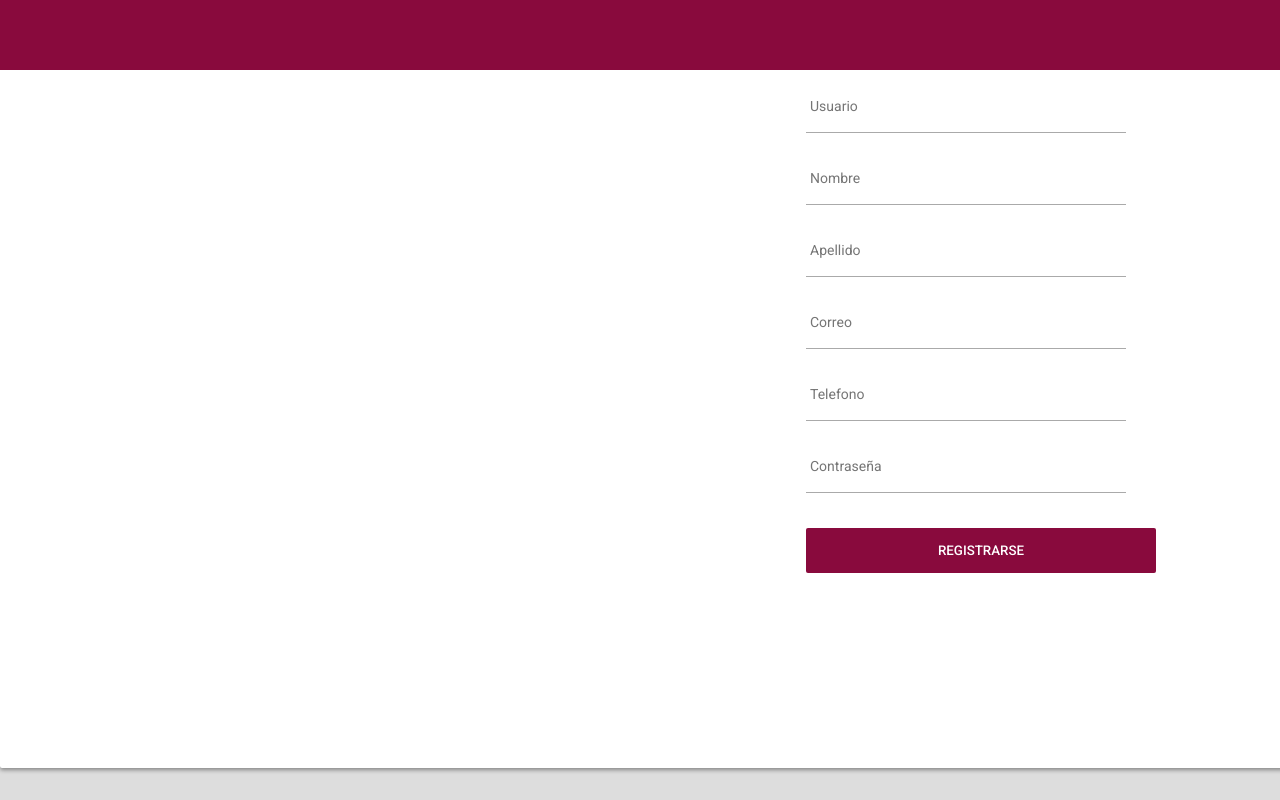
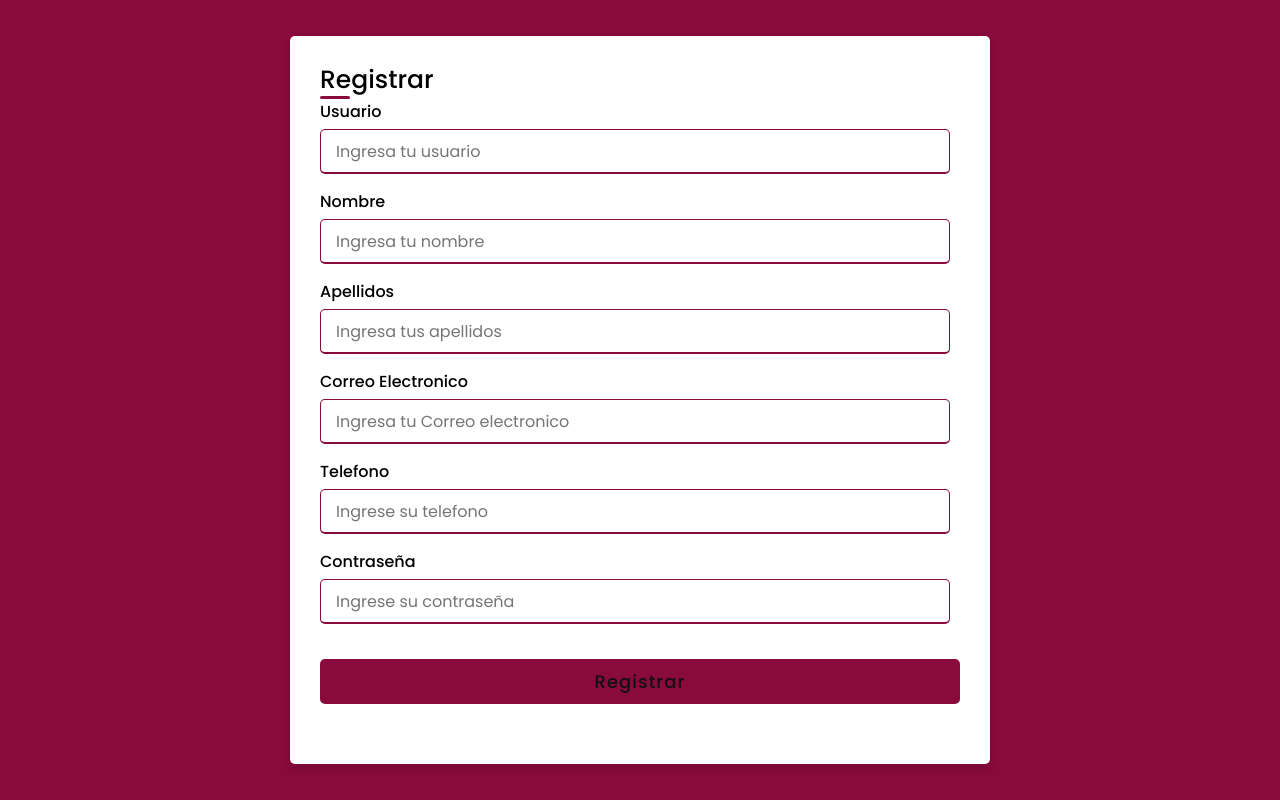
Before and after one commit to beto519/Overcrowded, a PHP site: page /Registrar.php in a window 1280 px wide; the page is wider, and only the part inside the window is pictured. Run offline with PHP 8.4, Linux system fonts and the light colour scheme; data that the repository does not hold is empty.

Commit message:
cambio en diseño

```diff
--- a/Registrar.php
+++ b/Registrar.php
@@ -40,23 +40,43 @@
     <link href="css/style_registrar.css" rel="stylesheet" type="text/css" />
     <title>Registrar</title>
 </head>
-
-<div id="login-box">
-<div id="cuadro" >
-</div>
-  <form action="Registrar.php" method="post">
-  <div class="right">
-
-    <input type="text" name="username" placeholder="Usuario" value="<?php if(isset($_POST['username'])) echo $_POST['username']; ?>"/>
-    <input type="text" name="name" placeholder="Nombre" value="<?php if(isset($_POST['name'])) echo $_POST['name']; ?>"/>
-    <input type="text" name="last_name" placeholder="Apellido" value="<?php if(isset($_POST['last_name'])) echo $_POST['last_name']; ?>"/>
-    <input type="text" name="email" placeholder="Correo" value="<?php if(isset($_POST['email'])) echo $_POST['email']; ?>"/>
-    <input type="text" name="phone" placeholder="Telefono" value="<?php if(isset($_POST['phone'])) echo $_POST['phone']; ?>"/>
-    <input type="password" name="password" placeholder="Contraseña" value="<?php if(isset($_POST['password'])) echo $_POST['password']; ?>"/>
-
-
-    <input type="submit" name="registrar_send" value="Registrarse" />
+<body>
+<form class="container_1" action="Registrar.php" method="post">
+  <div>
+    <div class="title">Registrar</div>
+    <div class="content">
+      <form action="#">
+        <div class="user-details">
+          <div class="input-box">
+            <span class="details">Usuario</span>
+            <input type="text" name="username" placeholder="Ingresa tu usuario" value="<?php if(isset($_POST['username'])) echo $_POST['username']; ?>"/>
+          </div>
+          <div class="input-box">
+            <span class="details">Nombre</span>
+            <input type="text" name="name" placeholder="Ingresa tu nombre" value="<?php if(isset($_POST['name'])) echo $_POST['name']; ?>"/>
+          </div>
+          <div class="input-box">
+            <span class="details">Apellidos</span>
+            <input type="text" name="last_name" placeholder="Ingresa tus apellidos"  value="<?php if(isset($_POST['last_name'])) echo $_POST['last_name']; ?>"/>
+          </div>
+          <div class="input-box">
+            <span class="details">Correo Electronico</span>
+            <input type="text" name="email" placeholder="Ingresa tu Correo electronico" value="<?php if(isset($_POST['email'])) echo $_POST['email']; ?>"/>
+          </div>
+          <div class="input-box">
+            <span class="details">Telefono</span>
+            <input type="text" name="phone" placeholder="Ingrese su telefono"  value="<?php if(isset($_POST['phone'])) echo $_POST['phone']; ?>"/>
+          </div>
+          <div class="input-box">
+            <span class="details">Contraseña</span>
+            <input type="password" name="password" placeholder="Ingrese su contraseña" value="<?php if(isset($_POST['password'])) echo $_POST['password']; ?>"/>
+          </div>
+        </div>
+        <div class="button">
+          <input type="submit" name="registrar_send" value="Registrar"/>
+        </div>
+    </div>
   </div>
   </form>
-</div>
+</body>
 </html>
--- a/css/style_registrar.css
+++ b/css/style_registrar.css
@@ -1,109 +1,115 @@
-@import url(https://fonts.googleapis.com/css?family=Roboto:400,300,500);
-*:focus {
+@import url('https://fonts.googleapis.com/css2?family=Poppins:wght@200;300;400;500;600;700&display=swap');
+*{
+  margin: 0;
+  padding: 0;
+  box-sizing: border-box;
+  font-family: 'Poppins',sans-serif;
+}
+body{
+  height: 100vh;
+  display: flex;
+  justify-content: center;
+  align-items: center;
+  padding: 10px;
+  background: #890A3D;
+}
+.container_1{
+  margin: 3% auto;
+  max-width: 700px;
+  width: 100%;
+  background-color: #fff;
+  padding: 25px 30px;
+  border-radius: 5px;
+  box-shadow: 0 5px 10px rgba(0,0,0,0.15);
+}
+.container_1 .title{
+  font-size: 25px;
+  font-weight: 500;
+  position: relative;
+}
+.container_1 .title::before{
+  content: "";
+  position: absolute;
+  left: 0;
+  bottom: 0;
+  height: 3px;
+  width: 30px;
+  border-radius: 5px;
+  background: linear-gradient(135deg, #890A3D, #890A3D);
+}
+.content form .user-details{
+  display: flex;
+  flex-wrap: wrap;
+  justify-content: space-between;
+  margin: 20px 0 12px 0;
+}
+form .user-details .input-box{
+  margin-bottom: 15px;
+  width: calc(100% / 2 - 20px);
+}
+form .input-box span.details{
+  display: block;
+  font-weight: 500;
+  margin-bottom: 5px;
+}
+.user-details .input-box input{
+  height: 45px;
+  width: 210%;
   outline: none;
+  font-size: 16px;
+  border-radius: 5px;
+  padding-left: 15px;
+  border: 1px solid #ccc;
+  border-bottom-width: 2px;
+  transition: all 0.3s ease;
+}
+.user-details .input-box input:focus,
+.user-details .input-box input:valid{
+  border-color: #890A3D;
 }
 
-body {
-  margin: 0;
-  padding: 0;
-  background: #DDD;
-  font-size: 14px;
-  color: #222;
-  font-family: 'Roboto', sans-serif;
-  font-weight: 300;
-
+ form .button{
+   height: 45px;
+   margin: 35px 0
  }
-#cuadro{
-  position: absolute;
-  width: 1366px;
-  height: 70px;
+ form .button input{
+   height: 100%;
+   width: 100%;
+   border-radius: 5px;
+   border: none;
+   color: #111;
+   font-size: 18px;
+   font-weight: 500;
+   letter-spacing: 1px;
+   cursor: pointer;
+  justify-content: center;
    background: #890A3D;
  }
-#login-box {
-  position: relative;
-  box-sizing: border-box;
-  width: 1366px;
-  height: 768px;
-  background: #FFF;
-  border-radius: 2px;
-  box-shadow: 0 2px 4px rgba(0, 0, 0, 0.4);
+ form .button input:hover{
+  /* transform: scale(0.99); */
+  background:  #890A3D;
   }
-
-.right {
-  position: absolute;
-  margin: 3% auto;
-  top: 0;
- right: 300px;
-  box-sizing: border-box;
-  padding: 40px;
-  width: 300px;
-  height: 400px;
+ @media(max-width: 584px){
+ .container{
+  max-width: 100%;
 }
-
-h1 {
-  margin: 0 0 20px 0;
-  font-weight: 400;
-  font-size: 30px;
+form .user-details .input-box{
+    margin-bottom: 15px;
+    width: 100%;
   }
-
-input[type="text"],
-input[type="password"] {
-  display: block;
-  box-sizing: border-box;
-  margin-bottom: 20px;
-  padding: 4px;
-  width: 320px;
-  height: 52px;
-  border: none;
-  border-bottom: 1px solid #AAA;
-  font-family: 'Roboto', sans-serif;
-  font-weight: 400;
-  font-size: 14px;
-  transition: 0.2s ease;
+  form .category{
+    width: 100%;
   }
-
-input[type="text"]:focus,
-input[type="password"]:focus {
-  border-bottom: 2px solid #890A3D;
-  color: #000000;
-  transition: 0.2s ease;
+  .content form .user-details{
+    max-height: 300px;
+    overflow-y: scroll;
   }
-
-input[type="submit"] {
-  margin-top: 15px;
-  width: 350px;
-  height: 45px;
-  background: #890A3D;
-  border: none;
-  border-radius: 2px;
-  color: #FFF;
-  font-family: 'Roboto', sans-serif;
-  font-weight: 500;
-  text-transform: uppercase;
-  transition: 0.1s ease;
-  cursor: pointer;
+  .user-details::-webkit-scrollbar{
+    width: 5px;
   }
-
-input[type="submit"]:hover,
-input[type="submit"]:focus {
-  opacity: 0.8;
-  box-shadow: 0 2px 4px rgba(0, 0, 0, 0.4);
-  transition: 0.1s ease;
   }
-
-input[type="submit"]:active {
-  opacity: 1;
-  box-shadow: 0 1px 2px rgba(0, 0, 0, 0.4);
-  transition: 0.1s ease;
+  @media(max-width: 459px){
+  .container .content .category{
+    flex-direction: column;
   }
-/*Formulario*/
-.header {
-  color: #36A0FF;
-  font-size: 27px;
-  padding: 10px;
 }
-
-.bigicon {
-  font-size: 35px;
-  color: #36A0FF;
-}
```
Lines whose indentation alone changed are shown as unchanged.
